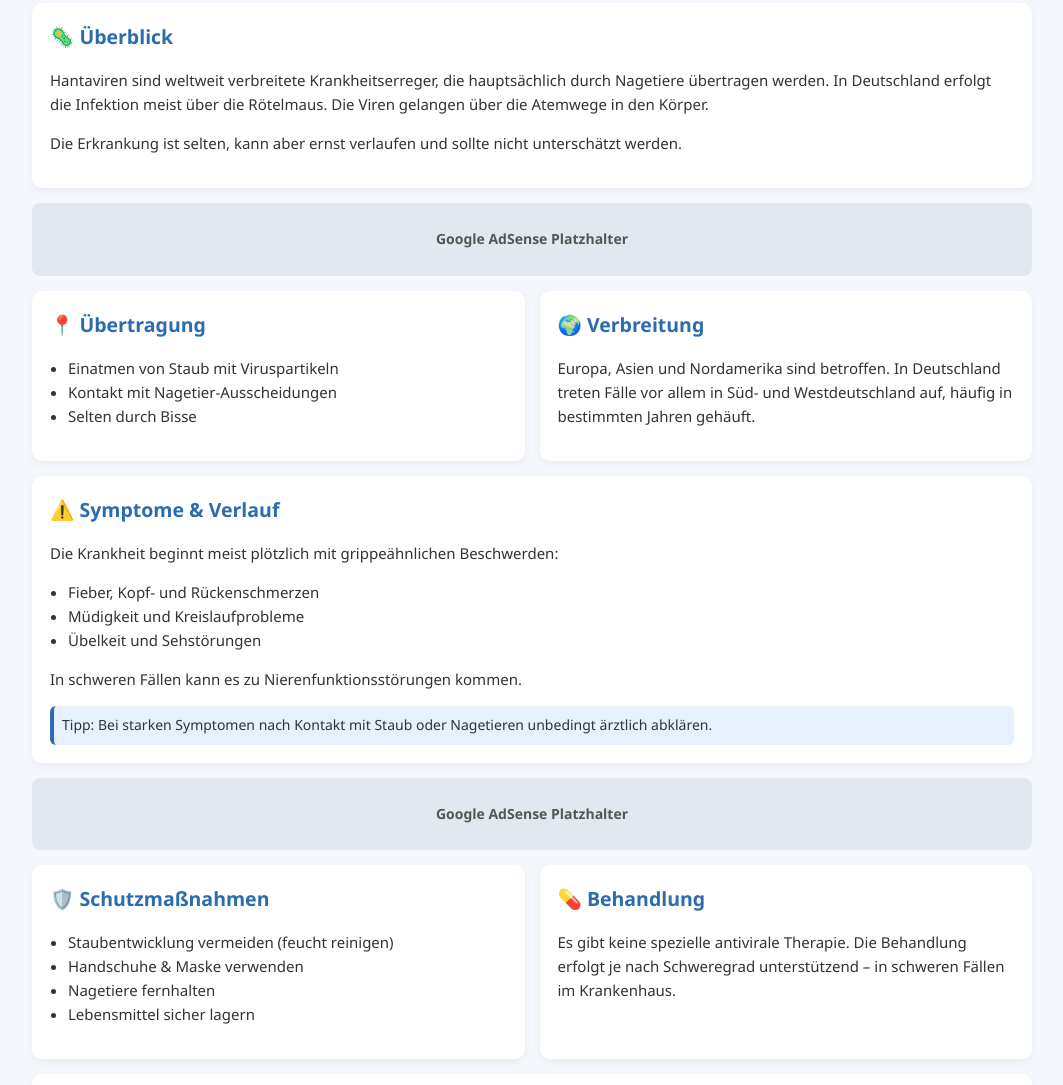
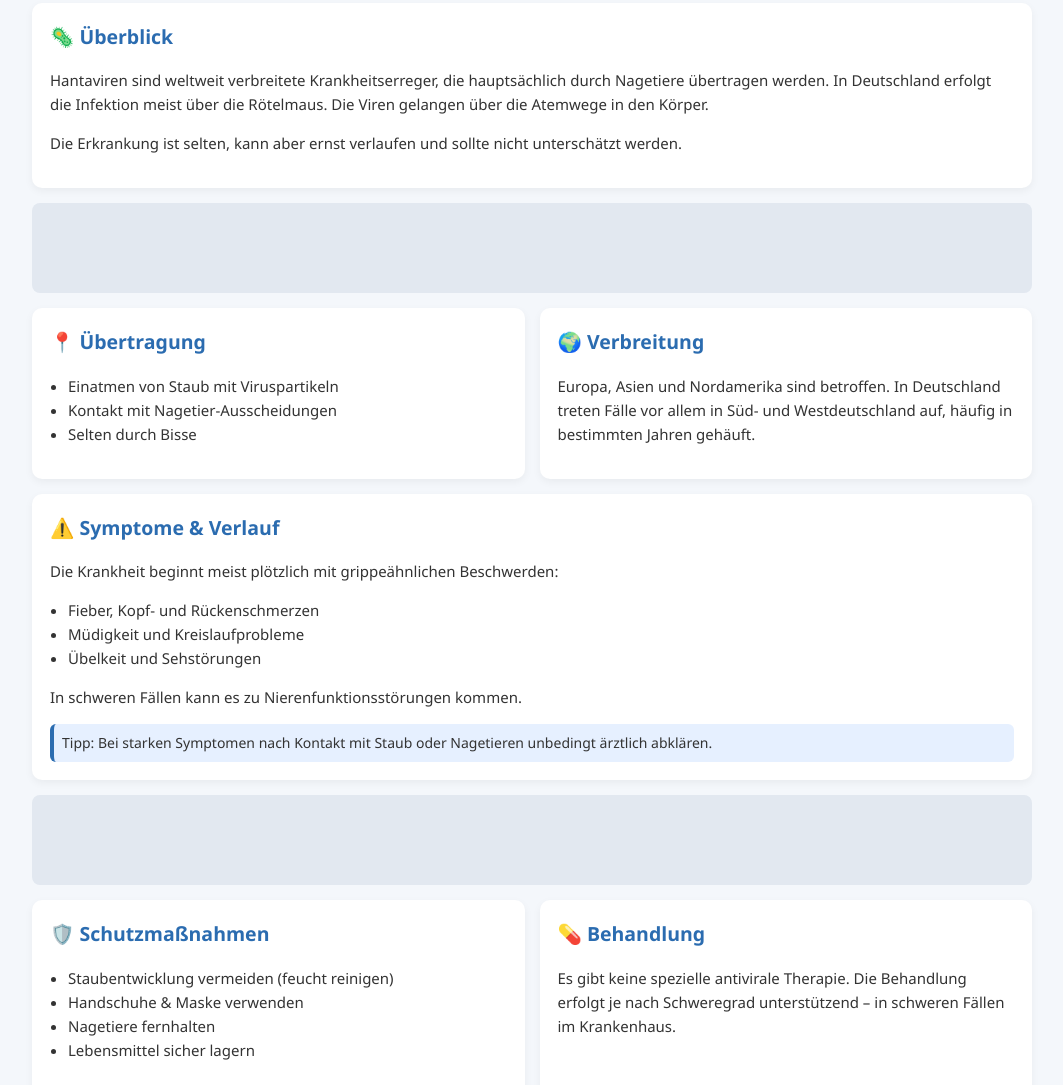
Before and after one commit to Golqe/Hantavirus-, a plain HTML site: page index.html in a window 1280 px wide. Shown: the part 219-1304 px from the top of the page, without its empty margins (108-1171 px from the left). Drawn offline with Linux system fonts and the light colour scheme.

Commit message:
Update index.html

```diff
--- a/index.html
+++ b/index.html
@@ -61,13 +61,9 @@ ul {
 
 .ad {
     background: #e2e8f0;
-    text-align: center;
-    padding: 25px;
+    height: 90px;
     margin: 15px 0;
     border-radius: 8px;
-    font-weight: bold;
-    color: #555;
-    font-size: 14px;
 }
 
 .grid {
@@ -113,7 +109,7 @@ footer {
         </p>
     </div>
 
-    <div class="ad">Google AdSense Platzhalter</div>
+    <div class="ad"></div>
 
     <div class="grid">
         <div class="card">
@@ -153,7 +149,7 @@ footer {
         </div>
     </div>
 
-    <div class="ad">Google AdSense Platzhalter</div>
+    <div class="ad"></div>
 
     <div class="grid">
         <div class="card">
```
